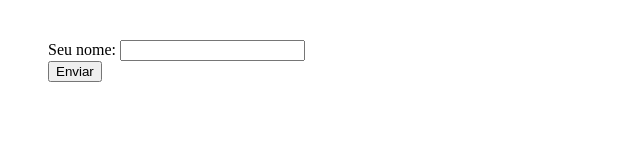
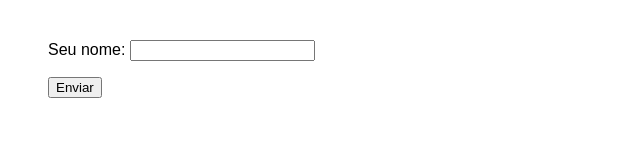
Before and after one commit to Cieliocas/bem, a website: page index.html in a window 1280 px wide. Shown: the whole page, without its empty margins (0-640 px from the left). Drawn offline with nearby package versions, Linux system fonts and the light colour scheme; files that its build step writes are made by us from their sources.

Commit message:
starting the BEM methodology (SASS)

```diff
--- /dev/null
+++ b/bem/main.scss
@@ -0,0 +1,15 @@
+.form {
+    margin: 40px;
+    &__control {
+        margin-bottom: 16px;
+        font-family: sans-serif;
+    }
+
+    &__submit {
+        cursor: pointer;
+
+        &--sending {
+            cursor: wait;
+        }
+    }
+}
```
Also changed, not shown: package.json (added, +16 -0 lines), bem/main.css, 3 other files.
